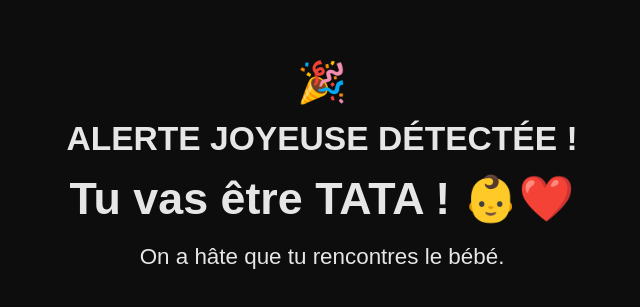
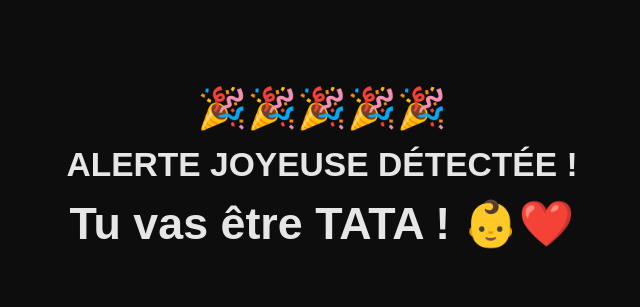
Before and after one commit to ybasbas-sudo/annonce-tata, a plain HTML site: page index.html in a window 1280 px wide. Shown: the part 219-526 px from the top of the page, without its empty margins (318-958 px from the left). Drawn offline with Linux system fonts and the light colour scheme.

Commit message:
Update index.html

```diff
--- a/index.html
+++ b/index.html
@@ -47,11 +47,13 @@
 
 
 
+
+
   <div id="screen3" class="screen">
-    <div class="emoji">🎉</div>
+    <div class="emoji">🎉🎉🎉🎉🎉</div>
     <h2>ALERTE JOYEUSE DÉTECTÉE !</h2>
     <h1>Tu vas être TATA ! 👶❤️</h1>
-    <p>On a hâte que tu rencontres le bébé.</p>
+    <p></p>
   </div>
 
   <script>
```
